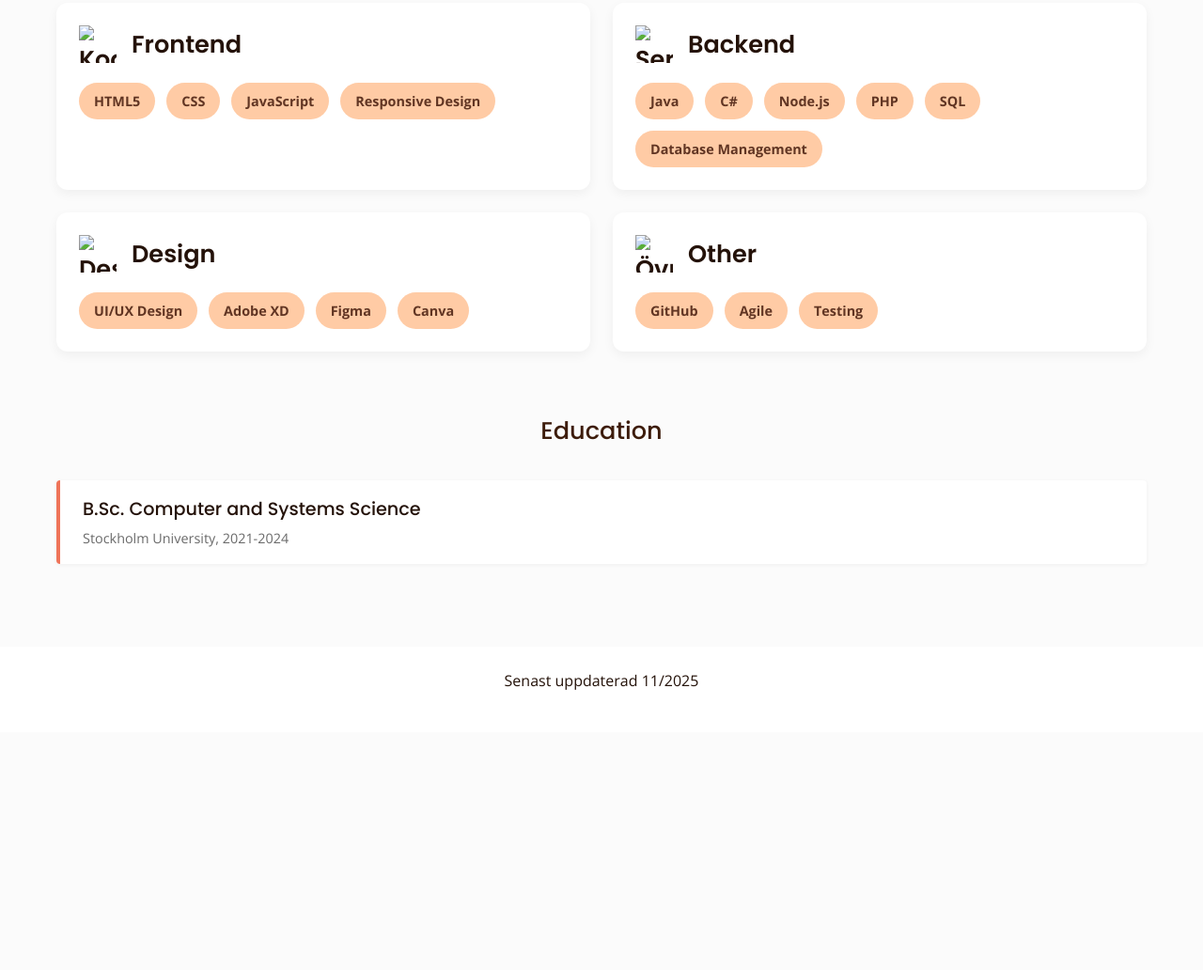
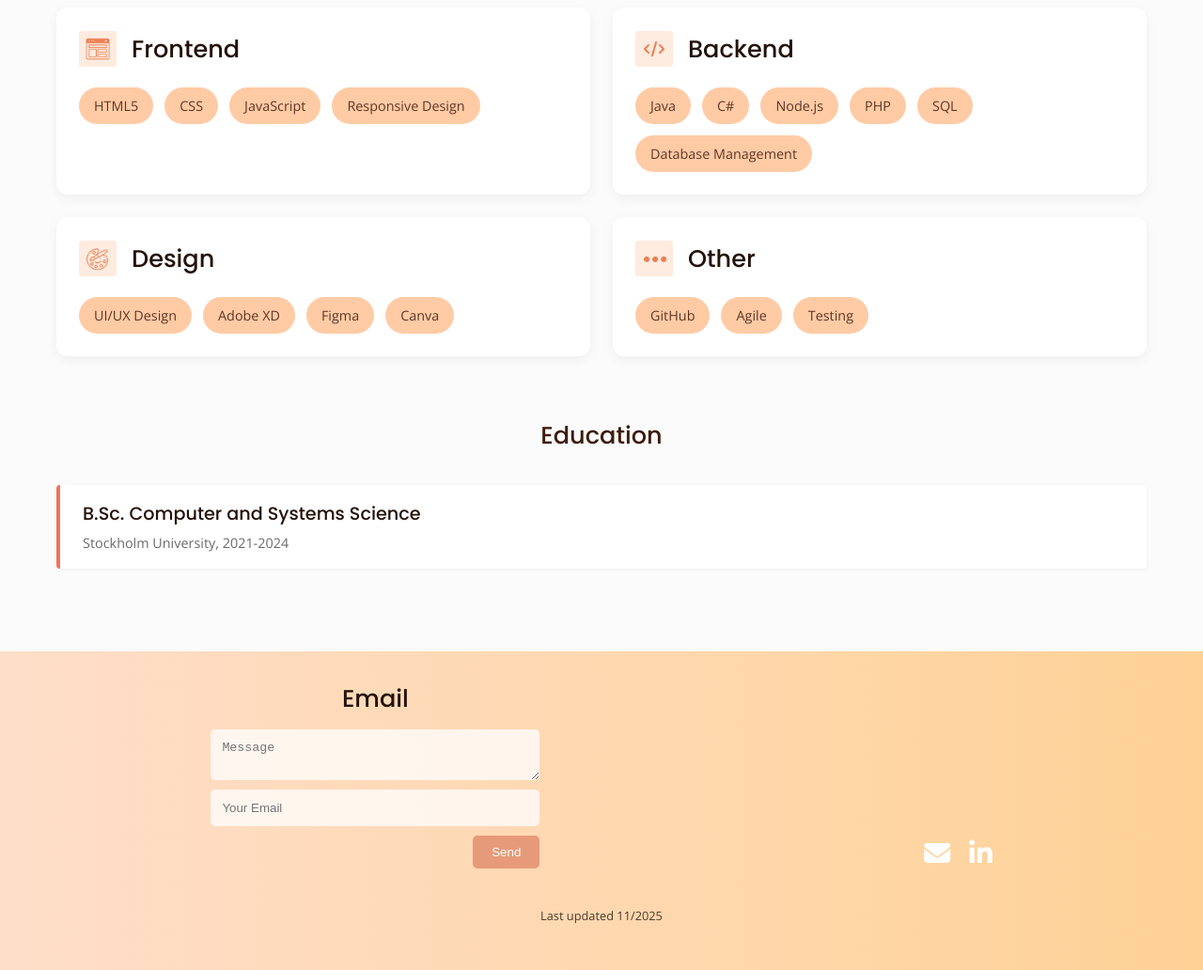
Before and after one commit to Ginaanyim/Portfolio, a plain HTML site: page about.html in a window 1280 px wide. Shown: the part 1011-2043 px from the top of the page at 94% size. Before the commit the page ends 1790 px from the top, so only its background shows below. Drawn offline with nearby package versions, Linux system fonts and the light colour scheme.

Commit message:
New footer and css styles

```diff
--- a/about.html
+++ b/about.html
@@ -28,7 +28,7 @@
         <aside class="about-image">
             <img src="images/portrait.jpg" alt="Portrait of Virginia Anyim">
             <h2 id = "name-aboutPage">Virginia Anyim</h2>
-            <p id = "subtitle-aboutPage">B.Sc. in Computer and Systems Science</p>
+            <p>B.Sc. in Computer and Systems Science</p>
 
             <ul class="social-icons">
                 <li>
@@ -36,7 +36,7 @@
                         <i class="fab fa-github" aria-hidden="true"></i> </a>
                 </li>
                 <li>
-                    <a href ="https://www.linkedin.com/feed/?...">
+                    <a href ="https://www.linkedin.com/in/virginia-anyim-9443831ba/">
                         <i class="fab fa-linkedin-in" aria-hidden="true"></i> </a>
                 </li>
             </ul>
@@ -77,7 +77,7 @@
 
             <article class="skill-card">
                 <h3 class="skill-header">
-                    <img class="skill-icon" src="/images/icons/code.svg" alt="Kodikon">
+                    <img class="skill-icon" src="/images/frontend.png" alt="Kodikon">
                     Frontend
                 </h3>
                 <ul class="skill-badges">
@@ -90,7 +90,7 @@
 
             <article class="skill-card">
                 <h3 class="skill-header">
-                    <img class="skill-icon" src="/images/icons/server.svg" alt="Serverikon">
+                    <img class="skill-icon" src="/images/code.png" alt="Serverikon">
                     Backend
                 </h3>
                 <ul class="skill-badges">
@@ -105,7 +105,7 @@
 
             <article class="skill-card">
                 <h3 class="skill-header">
-                    <img class="skill-icon" src="/images/icons/design.svg" alt="Designikon">
+                    <img class="skill-icon" src="/images/design.png" alt="Designikon">
                     Design
                 </h3>
                 <ul class="skill-badges">
@@ -118,7 +118,7 @@
 
             <article class="skill-card">
                 <h3 class="skill-header">
-                    <img class="skill-icon" src="/images/icons/globe.svg" alt="Övrigt ikon">
+                    <img class="skill-icon" src="/images/other.png" alt="Övrigt ikon">
                     Other
                 </h3>
                 <ul class="skill-badges">
@@ -140,7 +140,27 @@
     </section>
 
     <footer>
-        <p>Senast uppdaterad 11/2025</p>
+        <div class ="footer-content">
+            <div class ="form-container">
+                <h3>Email</h3>
+                <form>
+                    <textarea placeholder ="Message"></textarea>
+                    <input type ="email" placeholder ="Your Email">
+                    <button type="submit">Send</button>
+                </form>
+            </div>
+
+            <div class="icon-container">
+                <a href="mailto:ginaanyim@hotmail.com" class="icon">
+                    <i class="fa-solid fa-envelope"></i>
+                </a>
+
+                <a href="https://www.linkedin.com/in/virginia-anyim-9443831ba/" class="icon">
+                    <i class="fa-brands fa-linkedin-in"></i>
+                </a>
+            </div>
+        </div>
+        <p>Last updated 11/2025</p>
     </footer>
 </body>
 </html>
--- a/css/style.css
+++ b/css/style.css
@@ -59,7 +59,6 @@ header {
     position: fixed;
     top: 0;
     width: 100%;
-    /* Standardiserad padding */
     padding: 1.25rem 0;
     background-color: white;
     box-shadow: 0 2px 6px rgba(0,0,0,0.1);
@@ -93,7 +92,7 @@ header {
 
 .nav ul a {
     /* Matchar nu brödtextstorlek (tidigare 1.2rem) */
-    font-size: 1.1rem;
+    font-size: 1rem;
     transition: color 0.3s ease;
 
 }
@@ -112,7 +111,7 @@ header {
     height: auto;
     min-height: 50vh;
     /* Konsekvent marginal mellan sektioner */
-    margin: 3rem 0 4rem;
+    margin: 2.5rem 0 4rem;
     /* Konsekvent padding */
     padding: 3rem 20px;
     background-image: linear-gradient(to right, rgba(255, 220, 198, 0.938), rgba(255, 203, 134, 0.86));
@@ -402,18 +401,14 @@ header {
 
 .timeline-year {
     display: inline-block;
-    background-color: rgb(111, 171, 189);
+    background-color: rgb(134, 187, 211);
     color: white;
-    font-size: 0.9rem;
+    font-size: 1.1rem;
     font-weight: 600;
     padding: 0.4rem 1rem;
     border-radius: 10px;
     margin: 0 0 1rem 0;
 }
-
-
-
-
 
 .skill-header {
     display: flex;
@@ -421,7 +416,6 @@ header {
     margin-bottom: 1.25rem;
     margin-top: 0;
     padding: 0;
-    font-weight: 600;
 }
 
 .skill-icon {
@@ -443,9 +437,14 @@ header {
     background-color: #ffcba5;
     color: rgb(97, 53, 35);
     font-size: 0.9rem;
-    font-weight: 600;
     padding: 0.5rem 1rem;
     border-radius: 20px;
+}
+
+.skill-badge:hover {
+    background-color: #dea780;
+    color: white;
+    cursor: default;
 }
 
 .education-card {
@@ -469,16 +468,83 @@ header {
     margin-bottom: 0;
 }
 
+/* --- 1. Footer Container & Bakgrund --- */
+footer {
+    background-image: linear-gradient(to right, rgba(255, 220, 198, 0.938), rgba(255, 203, 134, 0.86));
+    padding: 30px 20px;
+    color: white;
+    text-align: center;
+}
 
+/* --- 2. Layout (Formulär & Ikoner) --- */
+.footer-content {
+    display: flex;
+    justify-content: space-around; /* Sprid ut formuläret och ikonerna */
+    align-items: flex-end; /* Justera till botten */
+    margin-bottom: 20px;
+    flex-wrap: wrap;
+}
 
+/* --- 3. Formulärfält & Knapp --- */
+.form-container {
+    width: 350px;
+    max-width: 90%;
+    margin-bottom: 20px;
+}
 
-footer {
-    text-align: center;
-    background-color: white;
-    /* Konsekvent padding */
-    padding: 1.5rem 0;
-    margin-top: auto;
+.form-container form {
+    display: flex;
+    flex-direction: column;
+}
 
+.form-container textarea,
+.form-container input {
+    padding: 12px;
+    margin-bottom: 10px;
+    border: none;
+    border-radius: 5px;
+    background-color: rgba(255, 255, 255, 0.75); /* Ljus bakgrund i fälten */
+    width: 100%;
+    box-sizing: border-box;
+}
+
+.form-container button {
+    background-color: rgb(231, 154, 121);
+    color: white;
+    padding: 10px 20px;
+    border: none;
+    border-radius: 5px;
+    cursor: pointer;
+    align-self: flex-end;
+}
+
+.icon-container {
+    display: flex;
+    gap: 20px;
+    padding-bottom: 15px;
+}
+
+.icon-container .icon {
+    font-size: 28px;
+    color:white;
+}
+
+.icon-container .icon:hover {
+    color: rgb(231, 154, 121);
+}
+
+.fa-linkedin-in {
+    color:white;
+}
+
+.fa-linkedin-in:hover {
+    color: rgb(231, 154, 121);
+}
+
+footer p {
+    font-size: 0.8em;
+    opacity: 0.8;
+    color: rgb(36, 18, 9);
 }
 
 
```
Also changed, not shown: contact.html (+2 -2 lines), index.html (+23 -3 lines), images/frontend.png (added), images/other.png (added).
